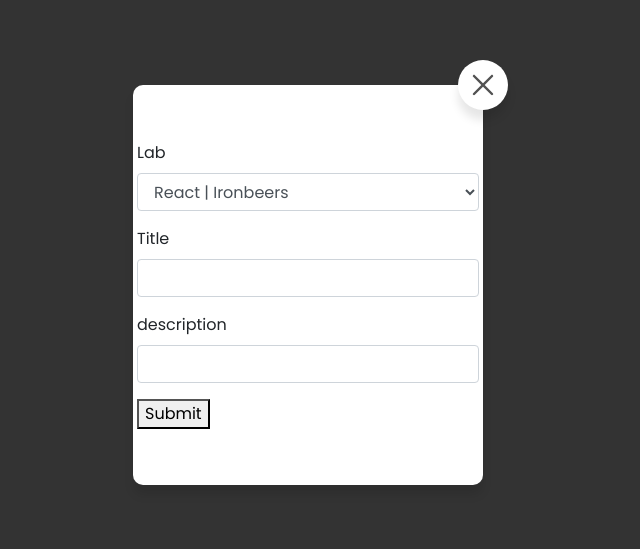
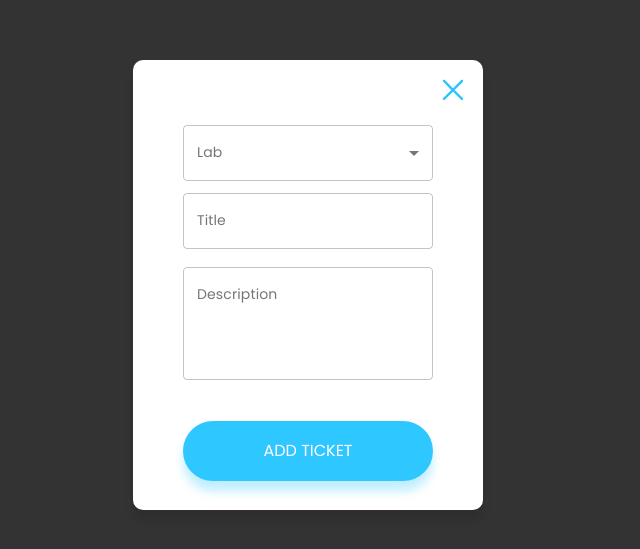
Before and after one commit to IevaKa/app, a React (Create React App) app in the folder client/: page /ticket/add in a window 1280 px wide. Shown: the part 115-664 px from the top of the page, without its empty margins (332-972 px from the left). Built offline with nearby package versions, Linux system fonts and the light colour scheme.

Commit message:
styled add ticket

```diff
--- a/client/src/components/TicketAdd/index.js
+++ b/client/src/components/TicketAdd/index.js
@@ -1,13 +1,23 @@
 import React, { Component } from "react";
 import axios from "axios";
-import Navbar from "../Navbar";
 import styled, { keyframes } from "styled-components";
+
+import InputLabel from "@material-ui/core/InputLabel";
+import FormControl from "@material-ui/core/FormControl";
+import TextField from "@material-ui/core/TextField";
+import Select from "@material-ui/core/Select";
+
+import { withStyles } from "@material-ui/core/styles";
 
 import x from "../../files/x.svg";
 
-
 import {
-  IronButton
+  IronButton,
+  ironBlue,
+  ironRed,
+  ironPurple,
+  lightGray,
+  StyledLink,
 } from "../../styles/global.js";
 
 const fadeIn = keyframes`
@@ -35,9 +45,11 @@ const MainContainer = styled.div`
 
 const Container = styled.div`
   position: relative;
-  display: inline-block;
+  display: flex;
+  justify-content: center;
+  align-items: center;
   width: 350px;
-  height: 400px;
+  height: 450px;
   border-radius: 10px;
   background-color: white;
   box-shadow: 0px 10px 10px rgba(0, 0, 0, 0.1);
@@ -45,30 +57,102 @@ const Container = styled.div`
 `;
 
 const FormContainer = styled.div`
+padding: 45px 0 0 0;
   display: flex;
   align-items: center;
   justify-content: center;
   height: 100%;
+
 `;
+
+// const Close = styled.div`
+//   position: absolute;
+//   display: flex;
+//   justify-content: center;
+//   align-items: center;
+//   top: -25px;
+//   right: -25px;
+//   width: 50px;
+//   height: 50px;
+//   border-radius: 100%;
+//   background-color: white;
+//   box-shadow: 0px 10px 10px rgba(0, 0, 0, 0.1);
+//   cursor: pointer;
+// `;
+
 
 const Close = styled.div`
   position: absolute;
   display: flex;
   justify-content: center;
   align-items: center;
-  top: -25px;
-  right: -25px;
+  top: 5px;
+  right: 5px;
   width: 50px;
   height: 50px;
   border-radius: 100%;
-  background-color: white;
-  box-shadow: 0px 10px 10px rgba(0, 0, 0, 0.1);
   cursor: pointer;
 `;
 
 const X = styled.img`
   width: 40px;
 `;
+
+const FormField = styled.div`
+  display: flex;
+  align-items: center;
+  justify-content: center;
+  padding: 3px;
+  margin: ${(props) => (props.bottom ? "0 0 8px 0" : "0px")};
+`;
+
+const Form = styled.form`
+  display: flex;
+  flex-direction: column;
+  align-items: center;
+  justify-content: center;
+`;
+
+const CssTextField = withStyles({
+  root: {
+    margin: "6px",
+    width: "250px",
+    "& .MuiInputLabel-root": {
+      fontFamily: `'Poppins', sans-serif`,
+      fontSize: "14px",
+    },
+    "& .MuiInput-underline": {
+      fontFamily: `'Poppins', sans-serif`,
+      fontSize: "14px",
+      color: ironBlue,
+    },
+    "& label.Mui-focused": {
+      color: ironBlue,
+    },
+    "& .MuiInput-underline:after": {
+      borderBottomColor: ironBlue,
+    },
+    "& .MuiInput-underline:hover:before": {
+      borderBottomColor: ironRed, // Solid underline on hover
+    },
+  },
+})(TextField);
+
+const CssInputLabel = withStyles({
+  root: {
+    fontSize: 14,
+    fontFamily: `'Poppins', sans-serif`,
+  },
+})(InputLabel);
+
+const CssFormControl = withStyles({
+  root: {
+    width: '250px',
+    fontSize: 14,
+    fontFamily: `'Poppins', sans-serif`,
+    color: 'red'
+  },
+})(FormControl);
 
 export default class AddTicket extends Component {
   state = {
@@ -113,55 +197,67 @@ export default class AddTicket extends Component {
       <MainContainer>
         <Container>
           {/* <Navbar /> */}
-          <Close onClick={() => this.props.showTicketadd(false)}><X src={x} alt="Close"/></Close>
+          <Close onClick={() => this.props.showTicketadd(false)}>
+            <X src={x} alt="Close" />
+          </Close>
           <FormContainer>
-            <form onSubmit={this.handleSubmit}>
-              <div className="form-group">
-                <label htmlFor="Lab">Lab</label>
-                <select
-                  className="form-control"
+            <Form onSubmit={this.handleSubmit}>
+              <FormField>
+                <CssFormControl variant="outlined">
+                  <CssInputLabel htmlFor="lab">Lab</CssInputLabel>
+                  <Select
+                    native
+                    label="lab"
                     id="lab"
-                  name="lab"
+                    value={this.state.age}
                     onChange={this.handleChange}
+                    inputProps={{
+                      name: "lab",
+                      id: "lab",
+                    }}
                   >
+                    <option aria-label="None" value="" />
                     <option value="React | Ironbeers">React | Ironbeers</option>
                     <option value="React | Wiki Countries">
                       React | Wiki Countries
                     </option>
                     <option value="React | IronBook">React | IronBook</option>
-                </select>
-              </div>
-              <div className="form-group">
-                <label htmlFor="title">Title</label>
-                <input
+                  </Select>
+                </CssFormControl>
+              </FormField>
+
+              <FormField>
+                <CssTextField
+                  label="Title"
+                  id="title"
+                  variant="outlined"
                   type="text"
-                  className="form-control"
-                  id="title"
                   name="title"
-                  aria-describedby="title"
+                  value={this.state.title}
                   onChange={this.handleChange}
-                  value={this.state.title}
                 />
-              </div>
-              <div className="form-group">
-                <label htmlFor="description">description</label>
-                <input
+              </FormField>
+              <FormField>
+                <CssTextField
+                  label="Description"
+                  id="description"
+                  variant="outlined"
                   type="text"
-                  className="form-control"
-                  id="description"
                   name="description"
-                  aria-describedby="description"
+                  value={this.state.description}
                   onChange={this.handleChange}
-                  value={this.state.description}
+                  multiline
+                  rows={4}
                 />
-              </div>
-              <button
+              </FormField>
+
+              <IronButton
                 type="submit"
                 onClick={() => this.props.showTicketadd(false)}
               >
-                Submit
-              </button>
-            </form>
+                Add Ticket
+              </IronButton>
+            </Form>
           </FormContainer>
         </Container>
       </MainContainer>
--- a/client/src/components/TicketPreview/index.js
+++ b/client/src/components/TicketPreview/index.js
@@ -18,6 +18,7 @@ const Container = styled.div`
 
 export default class TicketPreview extends React.Component {
   render() {
+    console.log("DESCRIPTION HERE" + this.props.ticket.description)
     return (
       <Draggable draggableId={this.props.ticket._id} index={this.props.index}>
         {(provided, snapshot) => (
```
Also changed, not shown: client/src/files/x.svg. Lines whose indentation alone changed are shown as unchanged.
